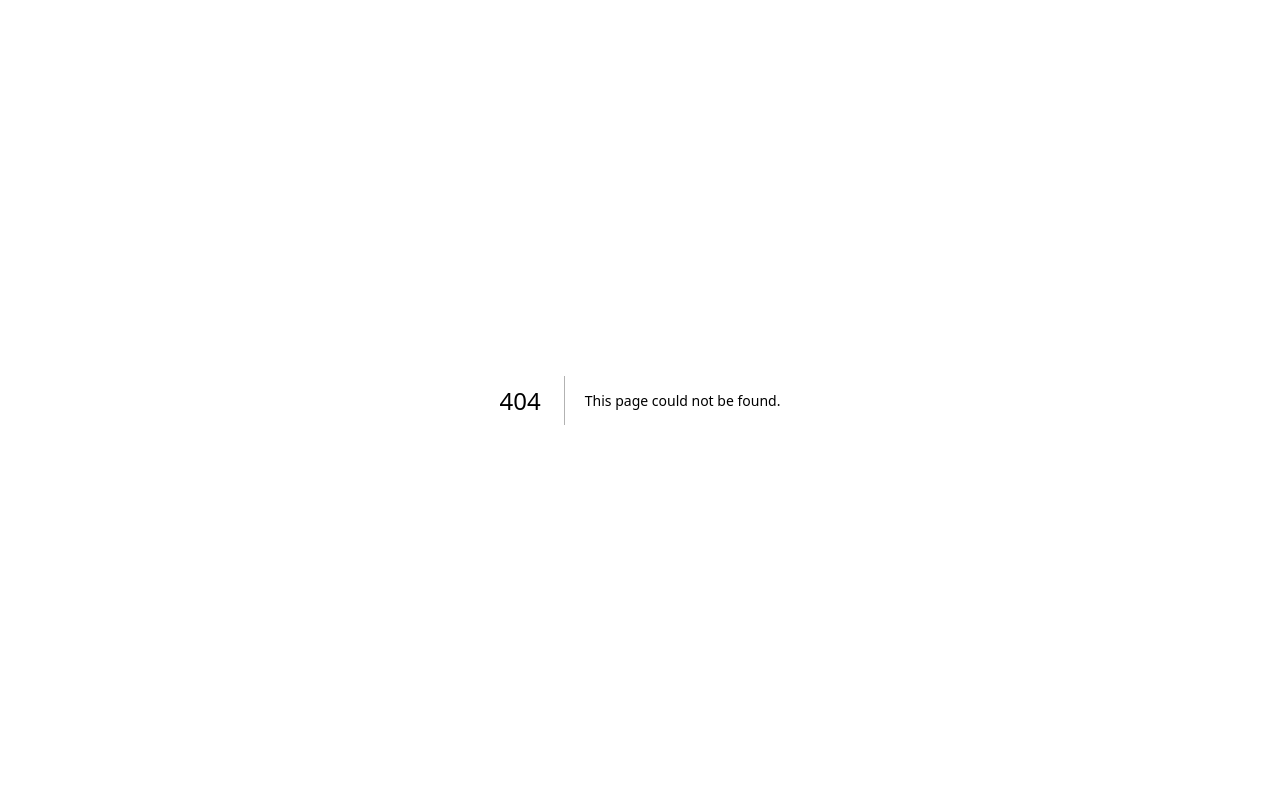
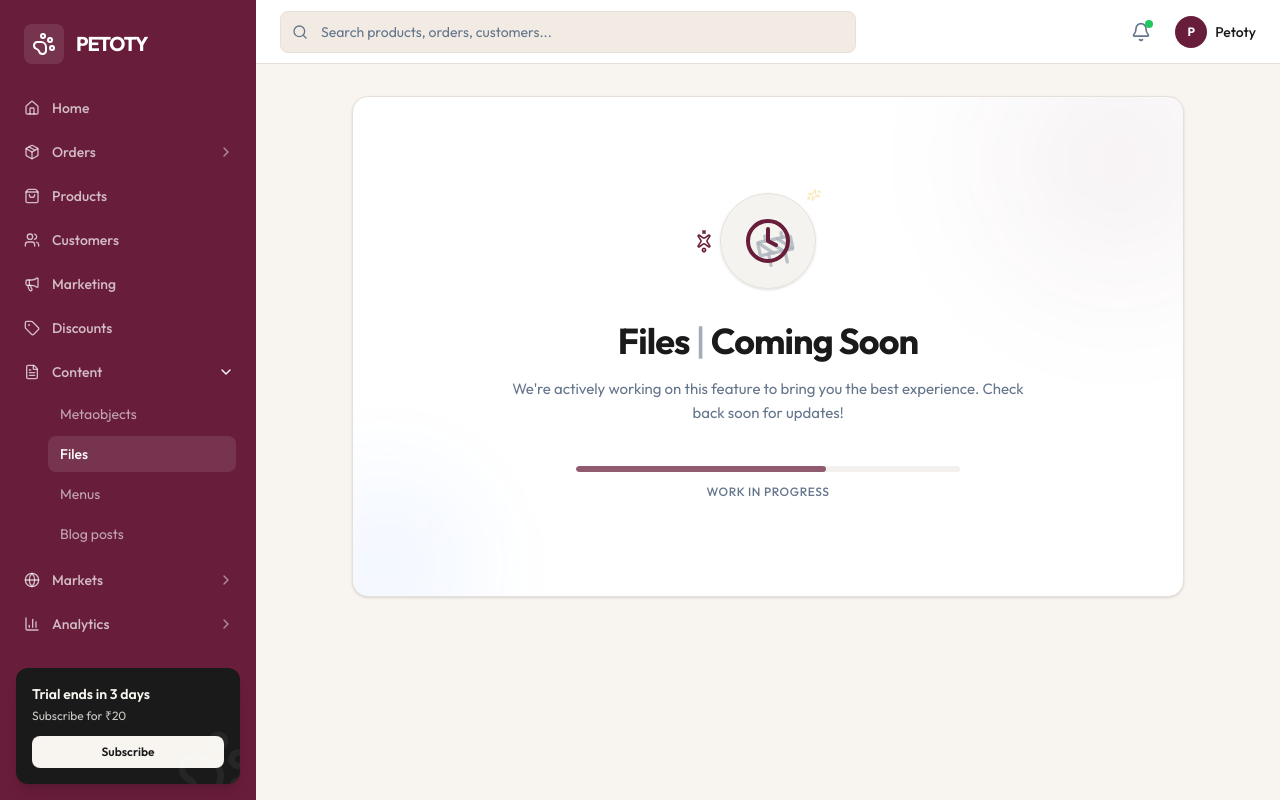
Before and after one commit to Sandhya-puchakayala/petoty-admin-nextjs, a Next.js app: page /content/files in a window 1280 px wide. Before the commit this address had no page. Built offline with nearby package versions, Linux system fonts and the light colour scheme.

Commit message:
feat: add Coming Soon component to all unavailable sidebar sub-menu routes

```diff
--- /dev/null
+++ b/app/analytics/live-view/page.tsx
@@ -0,0 +1,5 @@
+import { ComingSoon } from "@/components/dashboard/ComingSoon";
+
+export default function LiveViewPage() {
+  return <ComingSoon title="Live View" />;
+}
--- /dev/null
+++ b/app/analytics/reports/page.tsx
@@ -0,0 +1,5 @@
+import { ComingSoon } from "@/components/dashboard/ComingSoon";
+
+export default function ReportsPage() {
+  return <ComingSoon title="Reports" />;
+}
--- /dev/null
+++ b/app/content/blog-posts/page.tsx
@@ -0,0 +1,5 @@
+import { ComingSoon } from "@/components/dashboard/ComingSoon";
+
+export default function BlogPostsPage() {
+  return <ComingSoon title="Blog posts" />;
+}
--- /dev/null
+++ b/app/content/files/page.tsx
@@ -0,0 +1,5 @@
+import { ComingSoon } from "@/components/dashboard/ComingSoon";
+
+export default function FilesPage() {
+  return <ComingSoon title="Files" />;
+}
--- /dev/null
+++ b/app/content/menus/page.tsx
@@ -0,0 +1,5 @@
+import { ComingSoon } from "@/components/dashboard/ComingSoon";
+
+export default function MenusPage() {
+  return <ComingSoon title="Menus" />;
+}
--- /dev/null
+++ b/app/markets/catalogs/page.tsx
@@ -0,0 +1,5 @@
+import { ComingSoon } from "@/components/dashboard/ComingSoon";
+
+export default function CatalogsPage() {
+  return <ComingSoon title="Catalogs" />;
+}
--- /dev/null
+++ b/app/orders/abandoned-checkouts/page.tsx
@@ -0,0 +1,5 @@
+import { ComingSoon } from "@/components/dashboard/ComingSoon";
+
+export default function AbandonedCheckoutsPage() {
+  return <ComingSoon title="Abandoned Checkouts" />;
+}
--- /dev/null
+++ b/app/orders/drafts/page.tsx
@@ -0,0 +1,5 @@
+import { ComingSoon } from "@/components/dashboard/ComingSoon";
+
+export default function DraftsPage() {
+  return <ComingSoon title="Drafts" />;
+}
--- /dev/null
+++ b/components/dashboard/ComingSoon.tsx
@@ -0,0 +1,77 @@
+"use client";
+
+import { DashboardLayout } from "@/components/layout/DashboardLayout";
+import { Clock, Construction, Sparkles } from "lucide-react";
+import { motion } from "framer-motion";
+
+interface ComingSoonProps {
+  title: string;
+  description?: string;
+}
+
+export function ComingSoon({
+  title,
+  description = "We're actively working on this feature to bring you the best experience. Check back soon for updates!"
+}: ComingSoonProps) {
+  return (
+    <DashboardLayout>
+      <div className="p-4 md:p-6 lg:p-8 space-y-6 max-w-4xl mx-auto min-h-[calc(100vh-4rem)] flex flex-col pt-8 md:pt-16">
+        <motion.div
+           initial={{ opacity: 0, scale: 0.95, y: 15 }}
+           animate={{ opacity: 1, scale: 1, y: 0 }}
+           transition={{ duration: 0.4, type: "spring", bounce: 0.3 }}
+           className="bg-card rounded-2xl border border-border shadow-sm flex flex-col items-center justify-center p-12 md:p-24 text-center overflow-hidden relative group"
+        >
+          {/* Subtle Background Elements */}
+          <div className="absolute top-0 right-0 -mr-16 -mt-16 w-64 h-64 bg-primary/5 rounded-full blur-3xl group-hover:bg-primary/10 transition-colors duration-700"></div>
+          <div className="absolute bottom-0 left-0 -ml-16 -mb-16 w-48 h-48 bg-blue-500/5 rounded-full blur-2xl group-hover:bg-blue-500/10 transition-colors duration-700"></div>
+
+          {/* Icon Container with animations */}
+          <div className="relative mb-8 z-10">
+            <div className="w-24 h-24 bg-muted/80 rounded-full flex items-center justify-center relative shadow-sm border border-border/50 group-hover:scale-105 transition-transform duration-500">
+               <Construction className="w-10 h-10 text-muted-foreground/80 absolute transform -rotate-12 translate-x-2 translate-y-2 opacity-50" />
+               <Clock className="w-12 h-12 text-primary relative z-10 group-hover:rotate-12 transition-transform duration-500" />
+            </div>
+
+            {/* Sparkle animations */}
+            <motion.div
+               animate={{ opacity: [0, 1, 0], scale: [0.5, 1, 0.5], rotate: [0, 45, 90] }}
+               transition={{ duration: 2.5, repeat: Infinity, ease: "easeInOut" }}
+               className="absolute -top-2 -right-2 text-yellow-500"
+            >
+               <Sparkles className="w-5 h-5" />
+            </motion.div>
+            <motion.div
+               animate={{ opacity: [0, 1, 0], scale: [0.5, 1.2, 0.5], rotate: [0, -45, -90] }}
+               transition={{ duration: 3, repeat: Infinity, ease: "easeInOut", delay: 1 }}
+               className="absolute top-10 -left-6 text-primary"
+            >
+               <Sparkles className="w-4 h-4" />
+            </motion.div>
+          </div>
+
+          {/* Text Content */}
+          <h1 className="text-2xl md:text-3xl lg:text-4xl font-bold text-foreground mb-4 tracking-tight relative z-10">
+            {title} <span className="text-muted-foreground/60 font-medium">|</span> Coming Soon
+          </h1>
+
+          <p className="text-muted-foreground text-[15px] max-w-lg leading-relaxed mx-auto relative z-10">
+            {description}
+          </p>
+
+          <div className="mt-10 relative z-10 w-full max-w-sm mx-auto">
+             <div className="h-1.5 w-full bg-muted rounded-full overflow-hidden">
+                <motion.div
+                   className="h-full bg-primary/70 rounded-full"
+                   initial={{ width: "0%" }}
+                   animate={{ width: "65%" }}
+                   transition={{ duration: 1.5, ease: "easeOut", delay: 0.2 }}
+                />
+             </div>
+             <p className="text-xs text-muted-foreground mt-3 font-medium uppercase tracking-wider">Work in progress</p>
+          </div>
+        </motion.div>
+      </div>
+    </DashboardLayout>
+  );
+}
```
